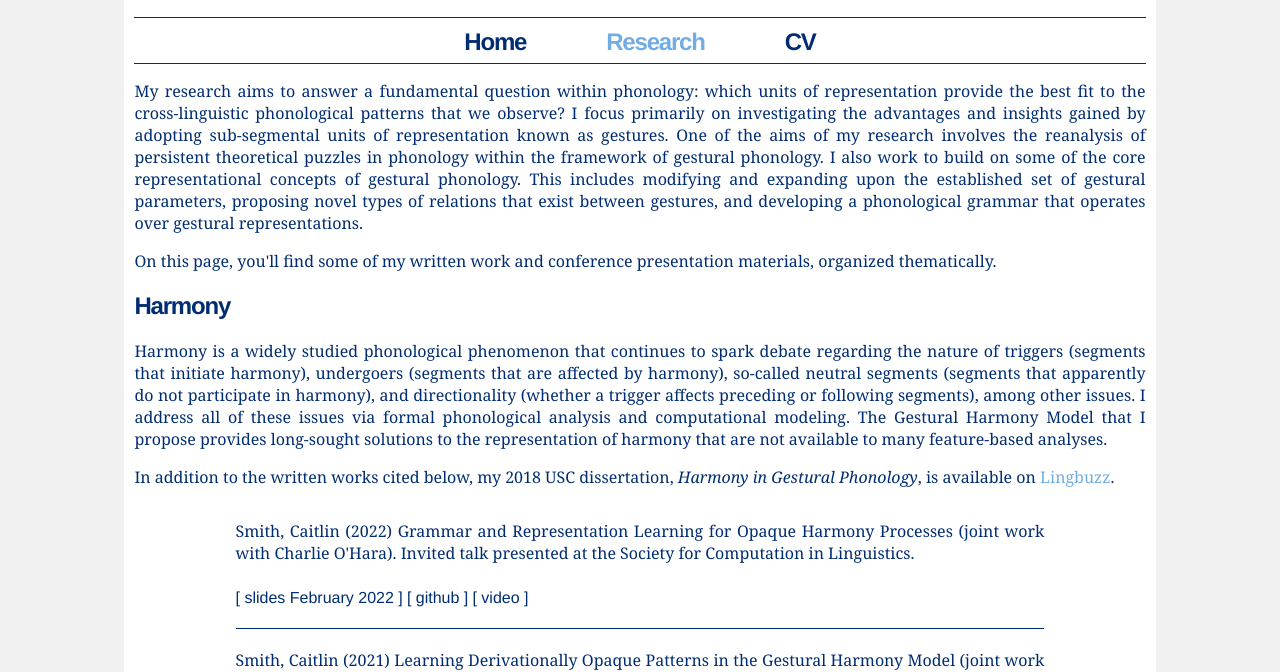
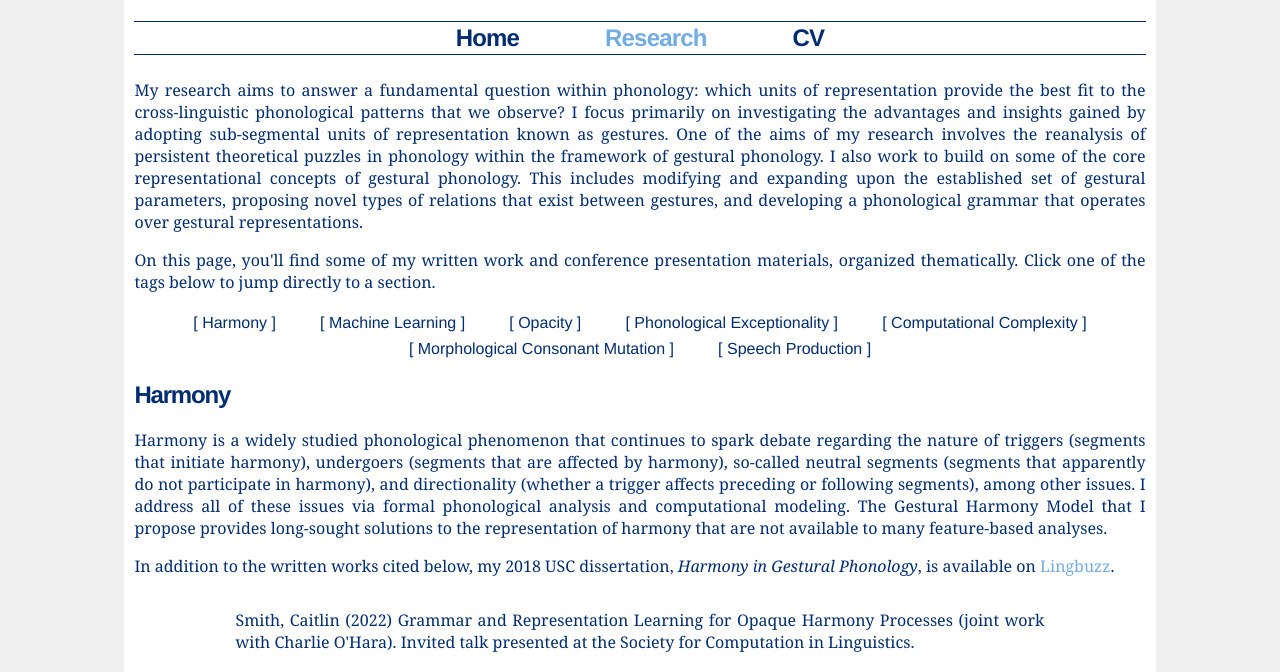
Before and after one commit to caitlinsmith14/caitlinsmith14.github.io, a plain HTML site: page research.html in a window 1280 px wide. Shown: the part 129-801 px from the top of the page. Drawn offline with Linux system fonts and the light colour scheme.

Commit message:
update jan 2023

```diff
--- a/research.html
+++ b/research.html
@@ -26,20 +26,29 @@
 	</div>
 	<div id="menu">
 		<ul class="menulist">
-			<h2>
 				<li><a href="index.html">Home</a></li>
 				<li><a href="research.html" class="current">Research</a></li>
 				<li><a href="cv.html">CV</a></li>
-			</h2>
 		</ul>
 	</div>
 	<p>
 		My research aims to answer a fundamental question within phonology: which units of representation provide the best fit to the cross-linguistic phonological patterns that we observe? I focus primarily on investigating the advantages and insights gained by adopting sub-segmental units of representation known as gestures. One of the aims of my research involves the reanalysis of persistent theoretical puzzles in phonology within the framework of gestural phonology. I also work to build on some of the core representational concepts of gestural phonology. This includes modifying and expanding upon the established set of gestural parameters, proposing novel types of relations that exist between gestures, and developing a phonological grammar that operates over gestural representations.
 	</p>
 	<p>
-		On this page, you'll find some of my written work and conference presentation materials, organized thematically.
+		On this page, you'll find some of my written work and conference presentation materials, organized thematically. Click one of the tags below to jump directly to a section.
 	</p>
-	<h2>
+	<div id="tags">
+	    <ul class="taglist">
+	        <li><a href="#harmony">[ Harmony ]</a></li>
+	        <li><a href="#machinelearning">[ Machine Learning ]</a></li>
+	        <li><a href="#opacity">[ Opacity ]</a></li>
+	        <li><a href="#exceptionality">[ Phonological Exceptionality ]</a></li>
+	        <li><a href="#complexity">[ Computational Complexity ]</a></li>
+	        <li><a href="#mutation">[ Morphological Consonant Mutation ]</a></li>
+	        <li><a href="#speechproduction">[ Speech Production ]</a></li>
+	    </ul>
+	</div>
+	<h2 id="harmony">
 		Harmony
 	</h2>
 	<p>
@@ -109,17 +118,19 @@
 			<a href="http://journals.linguisticsociety.org/proceedings/index.php/amphonology/article/view/3771">[ paper ]</a> <a href="pdf/smith_amp2014_poster.pdf">[ poster October 2014 ]</a> </li>
 		</ul>
 	</div>
-	<h2>
+	<h2 id="machinelearning">
 		Machine Learning
 	</h2>
 	<p>
-		Due to the gradient/continuous nature of many gestural parameters, gestural representations are quite powerful and are able to generate many patterns that may not be derivable within feature-based phonological frameworks. However, in order for a phonological pattern to be crosslinguistically attested, it must not only be derivable within a phonological framework, but also learnable within that framework. In collaboration with <a href="https://dornsife.usc.edu/ohara">Charlie O'Hara</a>, I have developed a learning algorithm to computationally model the acquisition of gestural parameters in order to shed light on which phonological patterns are learnable within the gestural phonology framework.
+		Due to the gradient/continuous nature of many gestural parameters, gestural representations are quite powerful and are able to generate many patterns that may not be derivable within feature-based phonological frameworks. However, in order for a phonological pattern to be crosslinguistically attested, it must not only be derivable within a phonological framework, but also learnable within that framework. In collaboration with <a href="https://charlieohara.github.io">Charlie O'Hara</a>, I have developed a learning algorithm to computationally model the acquisition of gestural parameters in order to shed light on which phonological patterns are learnable within the gestural phonology framework.
 	</p>
 	<p>
 		In addition, I have collaborated with several members of <a href="https://www.microsoft.com/en-us/research/research-area/artificial-intelligence/">Microsoft Research AI</a> on projects involving improving Transformer neural networks' performance by integrating tensor product representations and morphological segmentation.
 	</p>
 	<div class="researchlist">
 		<ul class="research">
+			<li>Smith, Caitlin, Charlie O'Hara (2022) Two Tools for Learning Gestural Parameters and Constraint Based Grammars. Talk presented at the Computational Approaches to Phonology workshop at the 2022 Annual Meeting on Phonology.<br><br>
+			<a href="pdf/smithohara_amp2022_slides.pdf">[ slides October 2022 ]</a> <a href="https://colab.research.google.com/drive/1-KG5rkVsaVWuMGsC4pXiBNL_WFs05_cm?usp=sharing">[ Google Colab GGLA]</a> <a href="https://colab.research.google.com/drive/1GzYWUVslGZuTIOtqLQJSOGUbx3a7d_EG?usp=sharing">[ Google Colab GGGLA]</a>
 			<li>Smith, Caitlin (2022) Grammar and Representation Learning for Opaque Harmony Processes (joint work with Charlie O'Hara). Invited talk presented at the Society for Computation in Linguistics.<br>
 			<br>
 			<a href="pdf/smith_scil2022_slides.pdf">[ slides February 2022 ]</a> <a href="https://github.com/caitlinsmith14/gggla">[ github ]</a> <a href="https://youtu.be/PfslQYuGcgk">[ video ]</a> </li>
@@ -143,11 +154,11 @@
 			<a href="pdf/smithohara_amp2020_poster.pdf">[ poster September 2020 ]</a> <a href="resource/smithohara_amp2020_video.mp4">[ video September 2020 ]</a> <a href="https://github.com/caitlinsmith14/ggla_height_harmony">[ github ]</a> </li>
 		</ul>
 	</div>
-	<h2>
+	<h2 id="opacity">
 		Opacity
 	</h2>
 	<p>
-		In cases of underapplication opacity, a phonological process does not occur when it 'should' have based on its structural description. While earlier rule-based phonological frameworks often dealt with opacity via extrinsic rule ordering, more recent attention has been paid to the inability of many versions of output-driven Optimality Theory and Harmonic Grammar to derive opaque patterns. In collaboration with <a href="">Charlie O'Hara</a>, I have shown that gestural phonology allows us to represent some seemingly opaque processes as derivationally transparent. Furthermore, we have shown that the mechanisms that drive apparent opacity in gestural phonology correctly predict typological asymmetries between chain shifts and saltations, two types of underapplication opacity.
+		In cases of underapplication opacity, a phonological process does not occur when it 'should' have based on its structural description. While earlier rule-based phonological frameworks often dealt with opacity via extrinsic rule ordering, more recent attention has been paid to the inability of many versions of output-driven Optimality Theory and Harmonic Grammar to derive opaque patterns. In collaboration with <a href="https://charlieohara.github.io">Charlie O'Hara</a>, I have shown that gestural phonology allows us to represent some seemingly opaque processes as derivationally transparent. Furthermore, we have shown that the mechanisms that drive apparent opacity in gestural phonology correctly predict typological asymmetries between chain shifts and saltations, two types of underapplication opacity.
 	</p>
 	<div class="researchlist">
 		<ul class="research">
@@ -180,14 +191,17 @@
 			<a href="pdf/smith_pphf2019_slides.pdf">[ slides April 2019 ]</a> </li>
 		</ul>
 	</div>
-	<h2>
+	<h2 id="exceptionality">
 		Phonological Exceptionality
 	</h2>
 	<p>
-		Phonological exceptionality refers to cases in which individual segments or lexical items pattern in an idiosyncratic or unpredictable way with respect to one or more phonological processes. My research in this area gives gestural parameters, including gestural self-(de)activation and blending strength, expanded roles as not only sources of coarticulatory influence but also as phonologically active elements of representation. These gestural parameters can be used to reanalyze cases of phonological idiosyncrasy previously thought to be the result of absolute surface neutralization, derivational opacity, or lexical exceptionality. Portions of this work have been conducted in collaboration with <a href="http://reedblaylock.com/">Reed Blaylock</a>.
+		Phonological exceptionality refers to cases in which individual segments or lexical items pattern in an idiosyncratic or unpredictable way with respect to one or more phonological processes. My research in this area gives gestural parameters, including gestural self-(de)activation and blending strength, expanded roles as not only sources of coarticulatory influence but also as phonologically active elements of representation. These gestural parameters can be used to reanalyze cases of phonological idiosyncrasy previously thought to be the result of absolute surface neutralization, derivational opacity, or lexical exceptionality. Portions of this work have been conducted in collaboration with <a href="http://reedblaylock.com/">Reed Blaylock</a>. I have also pursued work in collaboration with <a href="https://hsub.web.unc.edu">Brian Hsu</a> analyzing phonological idiosyncrasy within the framework of Gradient Harmonic Grammar.
 	</p>
 	<div class="researchlist">
 		<ul class="research">
+			<li>Hsu, Brian, Caitlin Smith (2022) Idiosyncratic Hiatus Resolution: An Argument for Gradient Harmonic Grammar. Poster presented at the 2022 Annual Meeting on Phonology.<br>
+			<br>
+			<a href="pdf/hsusmith_amp2022_poster.pdf">[ poster October 2022 ]</a> <a href="https://ling.auf.net/lingbuzz/007088">[ paper (preprint) ]</a></li>
 			<li>Smith, Caitlin (2020) Phonological Idiosyncrasy as Contrastive Gestural Strength. Invited talk presented at the <em>Situating Contrast within the Production-Perception Loop</em> workshop at LabPhon 17.<br>
 			<br>
 			<a href="pdf/smith_labphon17_slides.pdf">[ slides July 2020 ]</a> </li>
@@ -211,11 +225,11 @@
 			<a href="pdf/smith_nels47_paper.pdf">[ paper ]</a> <a href="pdf/smith_nels47_poster.pdf">[ poster October 2016 ]</a> </li>
 		</ul>
 	</div>
-	<h2>
+	<h2 id="complexity">
 		Computational Complexity
 	</h2>
 	<p>
-		Formal language theory provides a way of hierarchically classifying phonological patterns according to their relative degrees of computational complexity. In collaboration with <a href="https://dornsife.usc.edu/ohara">Charlie O'Hara</a> and <a href="http://blogs.umass.edu/alamont/">Andrew Lamont</a>, I have investigated how the formal complexity of different types of mappings, especially those involving featural and tonal spreading, affects cross-linguistic typological patterns. In particular, we focus on determining the upper bound on the complexity of attested spreading patterns.<br>
+		Formal language theory provides a way of hierarchically classifying phonological patterns according to their relative degrees of computational complexity. In collaboration with <a href="https://charlieohara.github.io">Charlie O'Hara</a> and <a href="https://aphonologist.github.io">Andrew Lamont</a>, I have investigated how the formal complexity of different types of mappings, especially those involving featural and tonal spreading, affects cross-linguistic typological patterns. In particular, we focus on determining the upper bound on the complexity of attested spreading patterns.<br>
 	</p>
 	<div class="researchlist">
 		<ul class="research">
@@ -233,7 +247,7 @@
 			<a href="pdf/oharasmith_scamp2018_slides.pdf">[ slides April 2018 ]</a> </li>
 		</ul>
 	</div>
-	<h2>
+	<h2 id="mutation">
 		Morphological Consonant Mutation
 	</h2>
 	<p>
@@ -246,7 +260,7 @@
 			<a href="pdf/smith_cls50_paper.pdf">[ paper ]</a> <a href="pdf/smith_cls50_handout.pdf">[ handout April 2014 ]</a> </li>
 		</ul>
 	</div>
-	<h2>
+	<h2 id="speechproduction">
 		Speech Production
 	</h2>
 	<p>
--- a/stylesheet.css
+++ b/stylesheet.css
@@ -2,15 +2,13 @@ html {font-family: Georgia, Times, serif;
       background-color: rgb(240,240,240);
       position: relative;
       padding: 0;
-      color: rgb(0,45,114);
-}
+      color: rgb(0,45,114);}
 
 #container {width: 80%;
             background-color: white;
             margin: 0px auto 0px auto;
             text-align: justify;
-            padding: 10px;
-}
+            padding: 10px;}
 
 a {text-decoration: none;}
 a:link {color: rgb(114,172,229);}
@@ -21,75 +19,56 @@ ul.research a:link {color: rgb(0,45,114);}
 ul.research a:visited {color: rgb(0,45,114);}
 ul.research a:hover {color: rgb(114,172,229);}
 
-ul {padding: 0;
-}
+ul {padding: 0;}
 
 h1, h2, h3, h4, h5, h6, #menu, #header {font-family: Helvetica, Arial, sans-serif;
                                         letter-spacing: -0.05em;
                                         text-align: left;
-                                        color: rgb(0,45,114);
-}
+                                        color: rgb(0,45,114);}
 
-li {list-style-type: none;
-}
+li {list-style-type: none;}
 
-#menu {text-align: center;
-       width: 100%;
-       border-top: 1px solid rgb(0,45,114);
-       border-bottom: 1px solid rgb(0,45,114);
-       height: 45px;
-       padding: 0;
-}
+#menu {text-align: center;}
 
-ul.menulist {padding: 0;
-             display: inline-block;
-             margin-top: -0.6em;
-             margin-bottom: -0.6em;
-}
+ul.menulist {border-bottom: 1px solid rgb(0,45,114);
+             border-top: 1px solid rgb(0,45,114);
+             font-size: 1.5em;
+             font-weight: bold;
+             text-align: center;}
 
-ul.menulist li {float: left;
-                padding: 0 40px 0 40px;
-}
+ul.menulist li {display: inline-block;
+                padding: 2px 40px 2px 40px;}
 
-ul.menulist a:link {color: rgb(0,45,114);}
-ul.menulist a:visited {color: rgb(0,45,114);}
-ul.menulist a:hover {color: rgb(114,172,229);
-                     text-decoration: none;}
-ul.menulist a.current {color: rgb(114,172,229);}
+#tags {text-align: center;}
+
+ul.taglist {text-align: center;}
+
+ul.taglist li {display: inline-block;
+               padding: 2px 20px 2px 20px;}
+
+ul.menulist a:link, ul.taglist a:link {color: rgb(0,45,114);}
+ul.menulist a:visited, ul.taglist a:visited {color: rgb(0,45,114);}
+ul.menulist a:hover, ul.taglist a:hover {color: rgb(114,172,229);
+                                         text-decoration: none;}
+ul.menulist a.current, ul.taglist a.current {color: rgb(114,172,229);}
 
 #header {left: 0;
          width: 100%;
          color: rgb(0,45,114);
          text-align: center;
-         padding: 0;
-}
+         padding: 0;}
 
 div.researchlist {text-align: center;}
 
-ul.research a, span.email {font-family: Helvetica, Arial, sans-serif;
-}
+ul.research a, ul.taglist a, span.sansserif {font-family: Helvetica, Arial, sans-serif;}
 
 ul.research {width: 80%;
-             display: inline-block;
-}
+             display: inline-block;}
 
 ul.research li {border-top: 1px solid rgb(0,45,114);
                 padding-top: 20px;
                 padding-bottom: 20px;
-                text-align: justify;
-}
+                text-align: justify;}
 
 ul.research li:first-child {border-top-style: none;
-                            padding-top: 0;
-}
-
-td {vertical-align: top;}
-
-td.year {width: 125px;
-         padding-bottom: 5px;
-         text-align: left;
-}
-
-p.citation {text-indent: -25px;
-           padding-left: 25px;
-}
+                            padding-top: 0;}
```
Also changed, not shown: cv.html (+0 -2 lines), index.html (+0 -2 lines), 2 other files.
